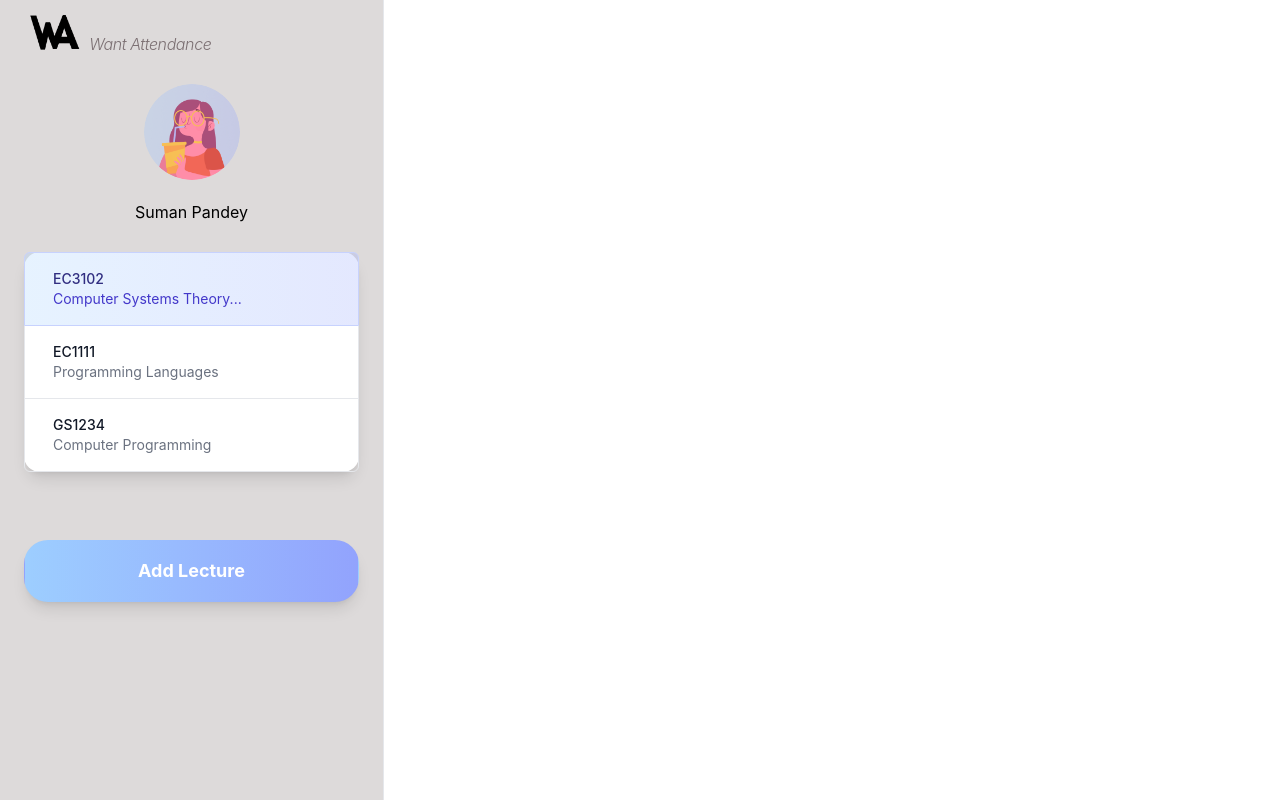
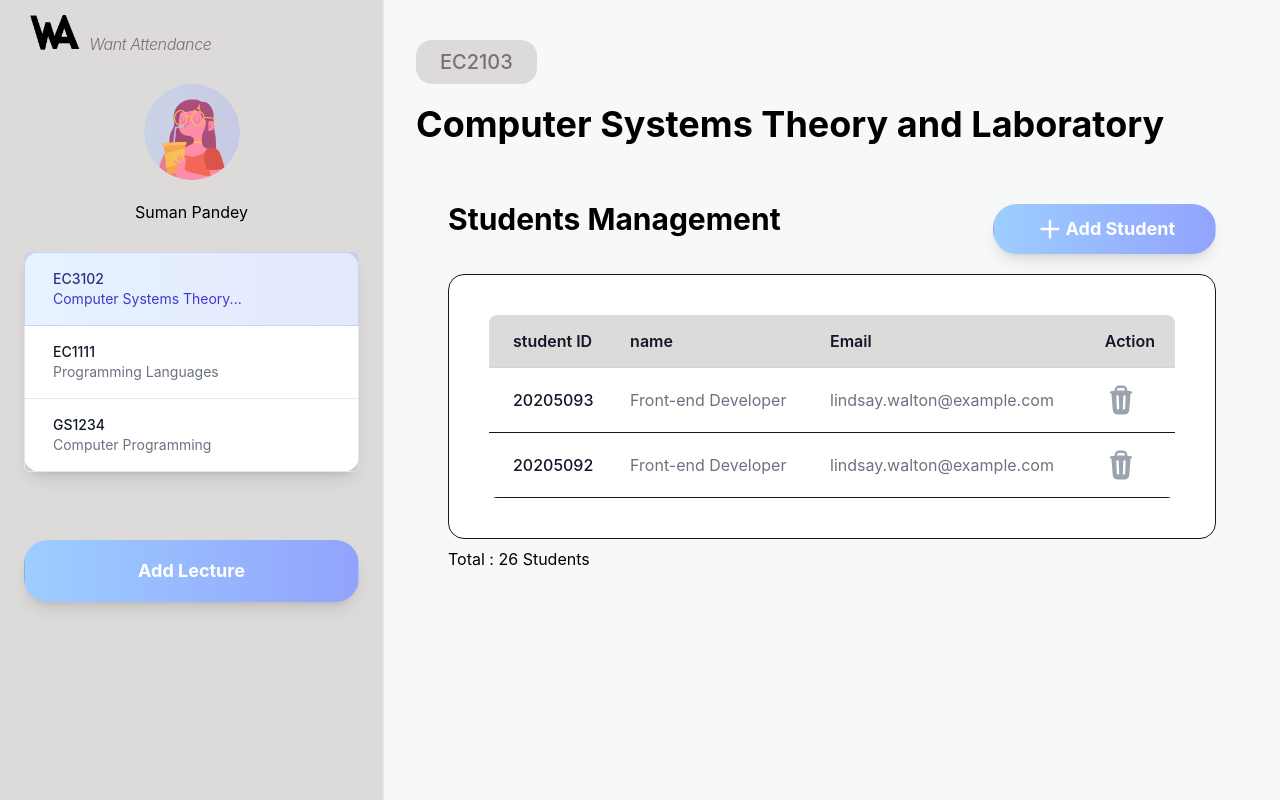
Before and after one commit to SeolyeongBae/WA, a React (Create React App) app: page / in a window 1280 px wide. Built offline with nearby package versions, Linux system fonts and the light colour scheme.

Commit message:
feat: 표 스타일 적용

```diff
--- a/src/pages/Dashboard.tsx/Dashboard.tsx
+++ b/src/pages/Dashboard.tsx/Dashboard.tsx
@@ -1,7 +1,24 @@
 import { useLocation } from "react-router-dom";
 import AttendanceStatus from "./components/AttendanceStatus";
 import { getAttendance } from "../../api/attendance";
-import React from "react";
+
+function classNames(...classes: string[]) {
+  return classes.filter(Boolean).join(" ");
+}
+
+export default function Dashboard() {
+  const location = useLocation();
+  //   const lectureId = location.pathname.split("/")[2];
+
+  //   const fetchLecture = async () => {
+  //     try {
+  //       const response = await getAttendance(lectureId);
+  //     } catch (e) {
+  //       console.log(e);
+  //     }
+  //   };
+
+  //   fetchLecture();
 
   const people = [
     {
@@ -27,25 +44,8 @@ const people = [
       ],
     },
   ];
-function classNames(...classes: string[]) {
-  return classes.filter(Boolean).join(" ");
-}
 
   const date = ["4/1", "4/2", "4/3", "4/4"];
-
-export default function Dashboard() {
-  const location = useLocation();
-  const lectureId = location.pathname.split("/")[2];
-
-  const fetchLecture = async () => {
-    try {
-      const response = await getAttendance(lectureId);
-    } catch (e) {
-      console.log(e);
-    }
-  };
-
-  fetchLecture();
 
   return (
     <div className="px-4 sm:px-6 lg:px-8">
--- /dev/null
+++ b/src/pages/Dashboard.tsx/components/StudentList.tsx
@@ -0,0 +1,94 @@
+import { PlusIcon, TrashIcon } from "@heroicons/react/20/solid";
+
+export default function StudentList() {
+  const people = [
+    {
+      id: 20205093,
+      name: "Front-end Developer",
+      email: "lindsay.walton@example.com",
+    },
+    {
+      id: 20205092,
+      name: "Front-end Developer",
+      email: "lindsay.walton@example.com",
+    },
+    // More people...
+  ];
+
+  return (
+    <div className="px-4 sm:px-6 lg:px-8 ">
+      <div className="sm:flex sm:items-center ">
+        <div className="sm:flex-auto">
+          <div className="text-3xl font-bold my-5">Students Management</div>
+        </div>
+
+        <div className="mt-4 sm:ml-16 sm:mt-0 sm:flex-none">
+          <button
+            type="button"
+            className=" mt-10 mb-5 bg-gradient-to-r py-2 px-10 shadow-lg to-purpleBlue from-cyanBlue w-full flex border justify-center items-center border-transparent rounded-3xl text-lg font-bold text-white bg-indigo-600 hover:bg-indigo-700 focus:outline-none focus:ring-2 focus:ring-offset-2 focus:ring-indigo-500"
+          >
+            <PlusIcon className="w-8" />
+            <div>Add Student</div>
+          </button>
+        </div>
+      </div>
+      <div className="flow-root rounded-2xl border border-gray-900 bg-white p-10">
+        <div className="-mx-4 -my-2 overflow-x-auto sm:-mx-6 lg:-mx-8">
+          <div className="inline-block min-w-full py-2 align-middle sm:px-6 lg:px-8">
+            <div className="overflow-hidden sm:rounded-lg">
+              <table className="min-w-full divide-y divide-gray-300 border-b border-gray-900">
+                <thead className="bg-light-Gray1 rounded-2xl">
+                  <tr>
+                    <th
+                      scope="col"
+                      className="py-3.5 pl-4 pr-3 text-left text-md font-semibold text-gray-900 sm:pl-6"
+                    >
+                      student ID
+                    </th>
+                    <th
+                      scope="col"
+                      className="px-3 py-3.5 text-left text-md font-semibold text-gray-900"
+                    >
+                      name
+                    </th>
+                    <th
+                      scope="col"
+                      className="px-3 py-3.5 text-left text-md font-semibold text-gray-900"
+                    >
+                      Email
+                    </th>
+                    <th
+                      scope="col"
+                      className="px-3 py-3.5 text-left text-md font-semibold text-gray-900"
+                    >
+                      Action
+                    </th>
+                  </tr>
+                </thead>
+                <tbody className="divide-y divide-gray-900 bg-white ">
+                  {people.map((person) => (
+                    <tr key={person.email}>
+                      <td className="whitespace-nowrap py-4 pl-4 pr-3 text-md font-medium text-gray-900 sm:pl-6">
+                        {person.id}
+                      </td>
+                      <td className="whitespace-nowrap px-3 py-4 text-md text-gray-500">
+                        {person.name}
+                      </td>
+                      <td className="whitespace-nowrap px-3 py-4 text-md text-gray-500">
+                        {person.email}
+                      </td>
+                      <td className="whitespace-nowrap px-3 py-4 text-md text-gray-400">
+                        <TrashIcon className="w-8" />
+                      </td>
+                    </tr>
+                  ))}
+                </tbody>
+              </table>
+            </div>
+          </div>
+        </div>
+      </div>
+      <div className="mt-2">Total : 26 Students</div>
+    </div>
+  );
+}
--- a/src/pages/LecturesList.tsx
+++ b/src/pages/LecturesList.tsx
@@ -1,16 +1,10 @@
-import { Fragment, useState } from "react";
-import { Dialog, Transition } from "@headlessui/react";
-import {
-  Bars3Icon,
-  HomeIcon,
-  UsersIcon,
-  XMarkIcon,
-} from "@heroicons/react/24/outline";
+import { useState } from "react";
 
 import logo from "../assets/logo.png";
 import profile from "../assets/profile.png";
 
 import { RadioGroup } from "@headlessui/react";
+import StudentList from "./Dashboard.tsx/components/StudentList";
 
 const settings = [
   {
@@ -36,7 +30,7 @@ export default function LectureList() {
 
   return (
     <>
-      <div className="hidden lg:fixed lg:inset-y-0 lg:z-50 lg:flex lg:w-96 lg:flex-col">
+      <div className="hidden lg:fixed lg:inset-y-0 lg:z-50 lg:flex  lg:w-96 lg:flex-col">
         <div className="flex grow flex-col gap-y-5 overflow-y-auto border-r border-gray-200 bg-light-Gray1 px-6">
           <div className="flex h-16 shrink-0 items-center">
             <img className="h-10 w-auto" src={logo} alt="Your Company" />
@@ -56,9 +50,6 @@ export default function LectureList() {
               </div>
 
               <RadioGroup value={selected} onChange={setSelected}>
-                <RadioGroup.Label className="sr-only">
-                  Privacy setting
-                </RadioGroup.Label>
                 <div className="-space-y-px rounded-2xl bg-white shadow-lg">
                   {settings.map((setting, settingIdx) => (
                     <RadioGroup.Option
@@ -117,8 +108,19 @@ export default function LectureList() {
         </div>
       </div>
 
-      <main className="py-10 lg:pl-72">
-        <div className="px-4 sm:px-6 lg:px-8">{/* Your content */}</div>
+      <main className="py-10 lg:pl-96 h-screen bg-bright-Gray">
+        <div className="px-6 sm:px-6 lg:px-8 ">
+          <div>
+            <span className="inline-flex items-center bg-light-Gray1 px-6 py-2 text-xl font-medium text-light-Gray3 rounded-2xl">
+              EC2103
+            </span>
+            <div className="text-4xl font-bold my-5">
+              Computer Systems Theory and Laboratory
+            </div>
+
+            <StudentList />
+          </div>
+        </div>
       </main>
     </>
   );
```
Lines whose indentation alone changed are shown as unchanged.
